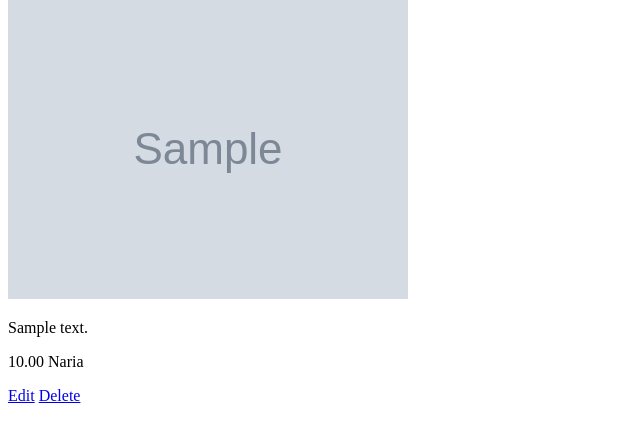
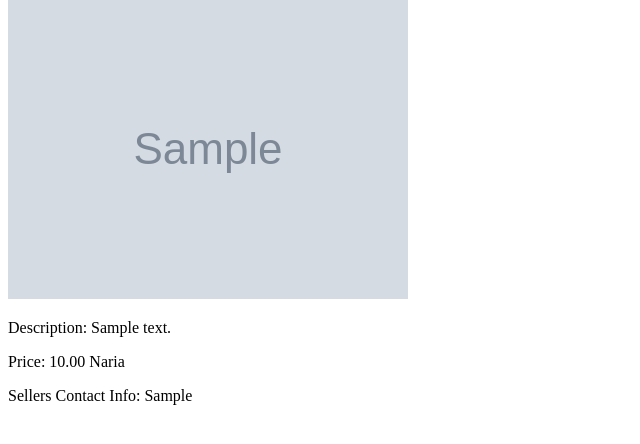
Before and after one commit to mayenkalu/Bobo, a Django app: page /marketplace/item/1/ in a window 1280 px wide. Shown: the part 107-551 px from the top of the page, without its empty margins (0-640 px from the left). Run offline with Django 4.2, Linux system fonts and the light colour scheme; tables that the repository leaves empty hold one stand-in row (values such as "Sample post"); grey boxes marked "Sample" are stand-in pictures.

Commit message:
marketplace template and urls adjusted to include delette confirmation page for item and redirect to categorylist page. Item edit and delete made possible for user who uploaded item. Contact filed added in models and form, Contact for seller.user display for other users

```diff
--- a/marketplace/forms.py
+++ b/marketplace/forms.py
@@ -4,4 +4,4 @@ from .models import Item
 class ItemForm(forms.ModelForm):
     class Meta:
         model = Item
-        fields = ['name', 'description', 'price', 'image', 'category']
+        fields = ['name', 'description', 'price', 'image', 'contact', 'category']
--- a/marketplace/models.py
+++ b/marketplace/models.py
@@ -13,6 +13,7 @@ class Category(models.Model):
 class Item(models.Model):
     name = models.CharField(max_length=200)
     description = models.TextField()
+    contact = models.CharField(max_length=400)
     price = models.DecimalField(max_digits=10, decimal_places=2)
     image = models.ImageField(upload_to='items/')
     category = models.ForeignKey(Category, on_delete=models.CASCADE)
--- a/marketplace/templates/marketplace/item_detail.html
+++ b/marketplace/templates/marketplace/item_detail.html
@@ -15,12 +15,17 @@
     {% block content %}
   <h1>{{ item.name }}</h1>
   <img src="{{ item.image.url }}" alt="{{ item.name }}">
-  <p>{{ item.description }}</p>
-  <p>{{ item.price }} Naria</p>
-  <a href="{% url 'marketplace:item_update' item.id %}">Edit</a>
-  <a href="{% url 'marketplace:item_delete' item.id %}">Delete</a>
+  <p>Description: {{ item.description }}</p>
+  <p>Price: {{ item.price }} Naria</p>
+  <p>Sellers Contact Info: {{ item.contact}}</p>
 
+  {% if user.is_authenticated and item.user == user %}
+    <a href="{% url 'marketplace:item_update' item.id %}">Edit</a>
+    <a href="{% url 'marketplace:item_delete' item.id %}">Delete</a>
+  {% endif %}
 {% endblock %}
+
+
 
   </main>
 </body>
--- a/marketplace/views.py
+++ b/marketplace/views.py
@@ -45,5 +45,8 @@ def item_update(request, item_id):
 @login_required
 def item_delete(request, item_id):
     item = get_object_or_404(Item, id=item_id)
-    item.delete()
-    return redirect('category_list')
+    if request.method == 'POST':
+        item.delete()
+        return redirect('marketplace:category_list')
+    else:
+        return render(request, 'marketplace/item_confirm_delete.html', {'item': item})
```
Also changed, not shown: marketplace/templates/marketplace/item_confirm_delete.html (added, +11 -0 lines), marketplace/migrations/0002_item_contact.py (added), media/items/favicon_0GyG6Hm.png (added), media/items/favicon_e8lcQi7.png (added).
